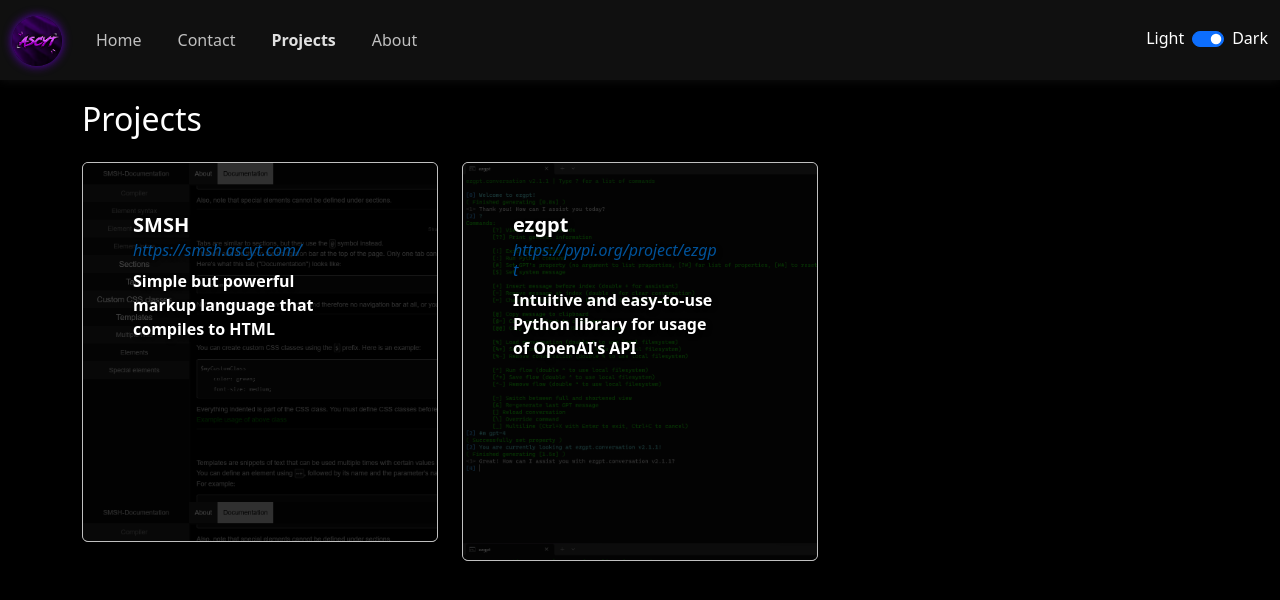
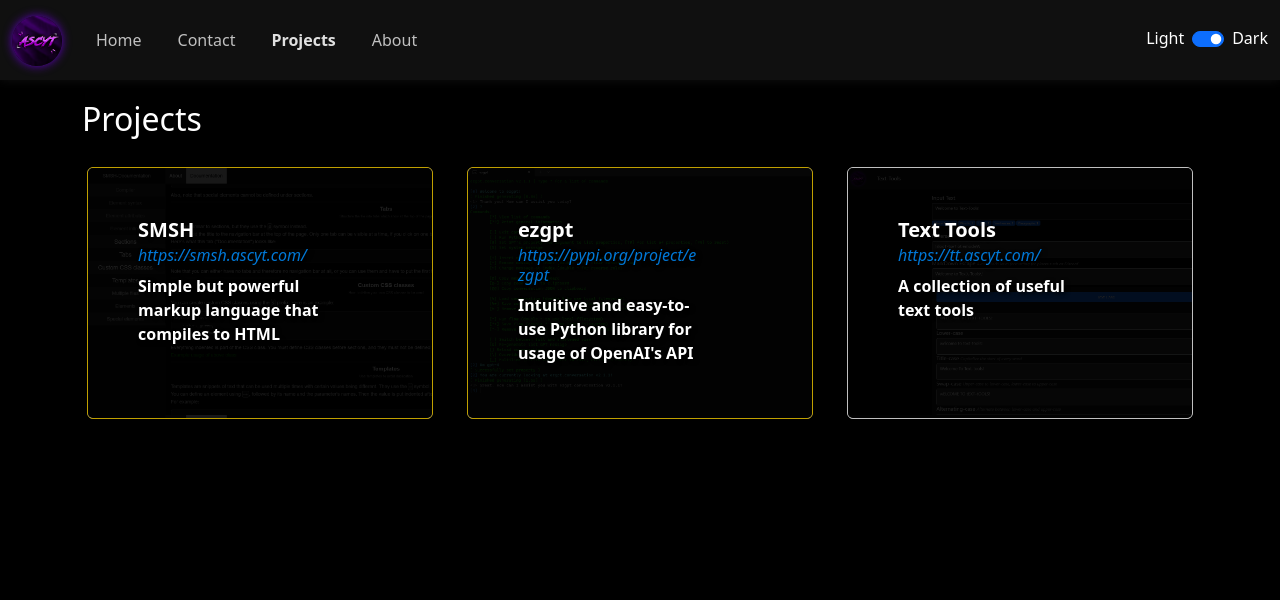
Before and after one commit to cootshk/www, an Angular app: page /projects in a window 1280 px wide. Shown: the top 600 px of the page. Built offline with nearby package versions, Linux system fonts and the light colour scheme.

Commit message:
Added tt to projects

```diff
--- a/src/app/app.routes.ts
+++ b/src/app/app.routes.ts
@@ -13,8 +13,9 @@
     {path: 'home', component: HomeComponent},
     {path: 'contact', component: ContactComponent},
     {path: 'projects', component: ProjectsComponent},
-    {path: 'projects/smsh', component:RedirectingComponent, canActivate: [RedirectGuard], data: {externalUrl: 'https://smsh.ascyt.com'}},
+    {path: 'projects/smsh', component:RedirectingComponent, canActivate: [RedirectGuard], data: {externalUrl: 'https://smsh.ascyt.com/'}},
     {path: 'projects/ezgpt', component: RedirectingComponent, canActivate: [RedirectGuard], data: {externalUrl: 'https://pypi.org/project/ezgpt/'}},
+    {path: 'projects/tt', component: RedirectingComponent, canActivate: [RedirectGuard], data: {externalUrl: 'https://tt.ascyt.com/'}},
     {path: 'about', component: AboutComponent},
     {path: 'NotFound', component: SecretComponent},
 
@@ -27,6 +28,7 @@
     {path: 'yt', redirectTo: '/youtube', pathMatch: 'full'},
     {path: 'smsh', redirectTo: '/projects/smsh', pathMatch: 'full'},
     {path: 'ezgpt', redirectTo: '/projects/ezgpt', pathMatch: 'full'},
+    {path: 'tt', redirectTo: '/projects/tt', pathMatch: 'full'},
     {path: 'grapes', component: RedirectingComponent, canActivate: [RedirectGuard], data: {externalUrl: 'https://grapes.ascyt.com'}},
     {path: 'link', component: RedirectingComponent, canActivate: [RedirectGuard], data: {externalUrl: 'https://youtube.com/watch?v=dQw4w9WgXcQ'}},
 
--- a/src/app/projects/projects.component.html
+++ b/src/app/projects/projects.component.html
@@ -3,8 +3,8 @@
 <!-- Grid of projects -->
 <div class="row">
   <div class="col-md-4" *ngFor="let project of projects">
-    <a [routerLink]="project.routerLink" target="_blank">
-        <div class="card">
+    <a [routerLink]="project.routerLink" target="_blank" >
+        <div class="card" [ngClass]="{'golden':project.isGolden}">
             <div class="background-image" [style.background-image]="'url(' + project.image + ')'">
                 <div class="overlay"></div>
                 <div class="card-body">
--- a/src/app/projects/projects.component.scss
+++ b/src/app/projects/projects.component.scss
@@ -4,14 +4,21 @@
 }
 
 .card {
-    border: 1px solid var(--front-mid);
+    border: 1px solid;
     box-shadow: 0 0 10px rgba(0,0,0,0);
     transition: 0.3s;
+    margin: 5px;
 
     .card-subtitle {
-        color: var(--link-hover);
+        color: var(--link);
 
         transition: 0.3s;
+    }
+
+    border-color: var(--front-mid);
+
+    &.golden {
+        border-color: #c0a000;
     }
 }
 
@@ -21,26 +28,28 @@
     transition: 0.2s;
 
     .card-subtitle {
-        color: var(--link);
+        color: var(--link-hover);
 
         transition: 0.2s;
     }
 }
 
 .card-body {
+    height: 150px;
     padding: 50px 200px 200px 50px;
 }
 
 .background-image {
     position: relative;
-    background-size: 200%;
+    padding-right: 10px;
+    background-size: 150%;
     border-radius: 5px;
     border: none;
 }
 .overlay {
     content: "";
     position: absolute;
-    background-color: rgba(0,0,0,.75);
+    background-color: rgba(0,0,0,0.875);
     top: 0;
     left: 0;
     right: 0;
--- a/src/app/projects/projects.component.ts
+++ b/src/app/projects/projects.component.ts
@@ -9,6 +9,7 @@
   url: string;
   routerLink: string;
   image: string;
+  isGolden: boolean;
 }
 
 @Component({
@@ -19,5 +20,5 @@
   styleUrl: './projects.component.scss'
 })
 export class ProjectsComponent {
-  projects: Project[] = [{name: 'SMSH', description: 'Simple but powerful markup language that compiles to HTML', url:'https://smsh.ascyt.com/', routerLink: '/projects/smsh', image: 'assets/images/projects/smsh.png'}, {name: 'ezgpt', description: 'Intuitive and easy-to-use Python library for usage of OpenAI\'s API', url:'https://pypi.org/project/ezgpt', routerLink: '/projects/ezgpt', image: 'assets/images/projects/ezgpt.png'}];
+  projects: Project[] = [{name: 'SMSH', description: 'Simple but powerful markup language that compiles to HTML', url:'https://smsh.ascyt.com/', routerLink: '/projects/smsh', image: 'assets/images/projects/smsh.png', isGolden:true}, {name: 'ezgpt', description: 'Intuitive and easy-to-use Python library for usage of OpenAI\'s API', url:'https://pypi.org/project/ezgpt', routerLink: '/projects/ezgpt', image: 'assets/images/projects/ezgpt.png', isGolden:true}, {name: 'Text Tools', description: 'A collection of useful text tools', url:'https://tt.ascyt.com/', routerLink: '/projects/tt', image: 'assets/images/projects/tt.png', isGolden:false}];
 }
```
Also changed, not shown: src/assets/images/projects/tt.png (added).
